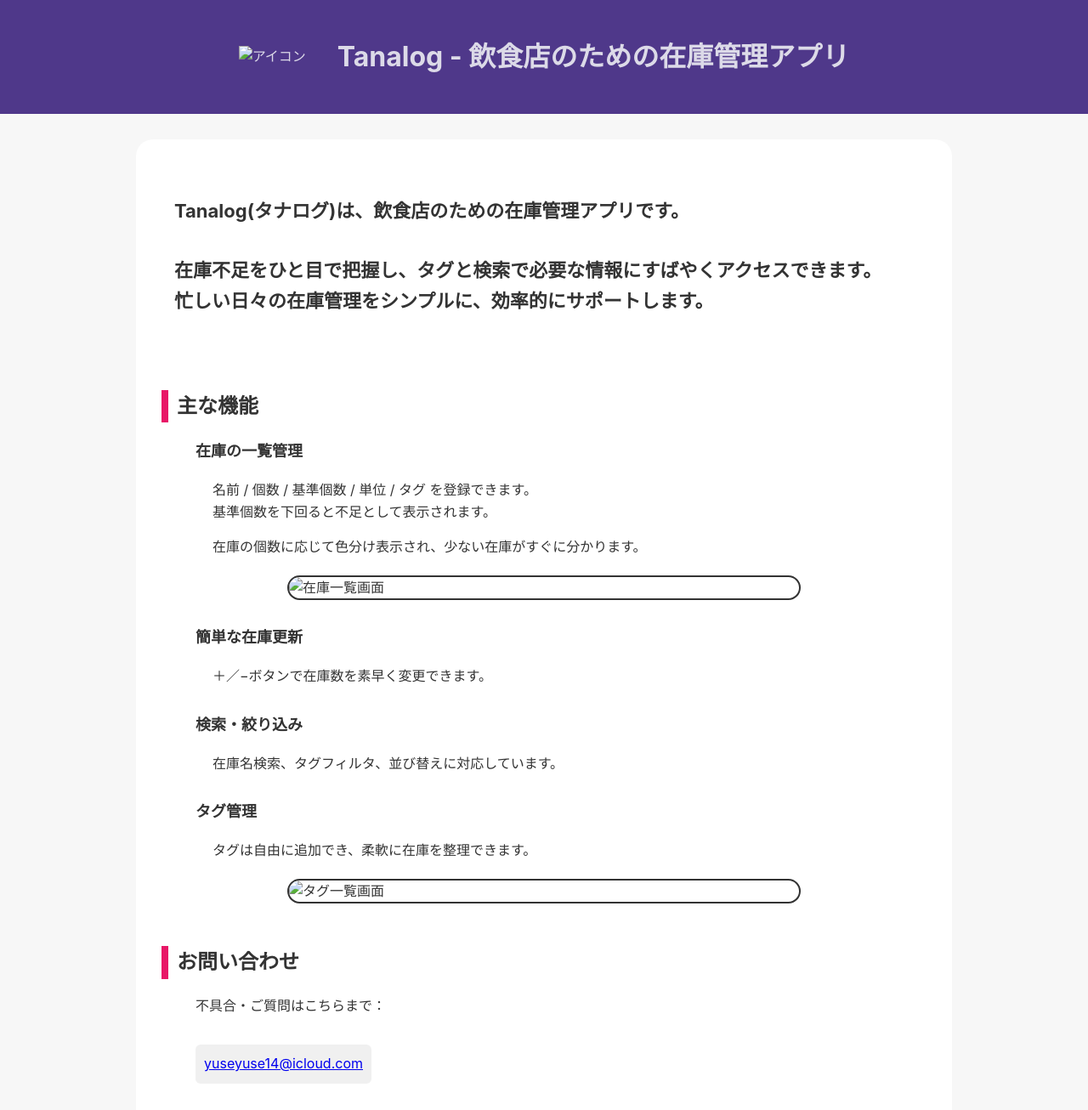
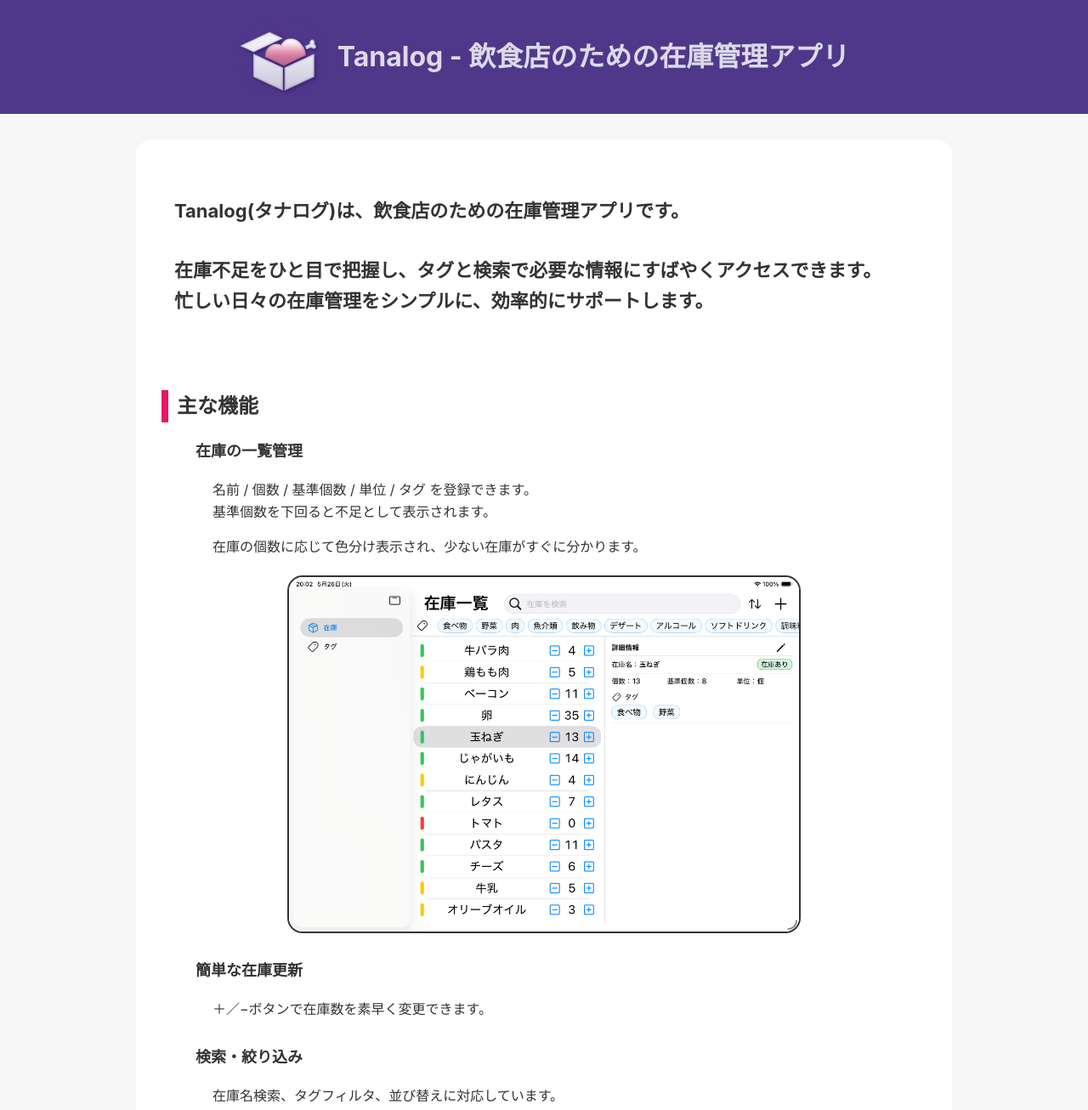
Before and after one commit to yuseyuse14/tanalog-web, a plain HTML site: page index.html in a window 1280 px wide. Shown: the top 1306 px of the page at 85% size. Drawn offline with Linux system fonts and the light colour scheme.

Commit message:
fix: ファイル名を変更したことによるバグを修正

```diff
--- a/tanalog.html
+++ b/index.html
@@ -95,7 +95,7 @@
 
 <body>
   <div class="header">
-    <img src="src/icon.png" alt="アイコン", width="100" />
+    <img src="fig/icon.png" alt="アイコン", width="100" />
     <h1>Tanalog - 飲食店のための在庫管理アプリ</h1>
   </div>
 
@@ -118,7 +118,7 @@
           基準個数を下回ると不足として表示されます。
         </p>
         <p>在庫の個数に応じて色分け表示され、少ない在庫がすぐに分かります。</p>
-        <img src="src/stock-list.png" alt="在庫一覧画面" class="app-image" />
+        <img src="fig/stock-list.png" alt="在庫一覧画面" class="app-image" />
       </div>
 
       <div class="subsection">
@@ -134,7 +134,7 @@
       <div class="subsection">
         <h3>タグ管理</h3>
         <p>タグは自由に追加でき、柔軟に在庫を整理できます。</p>
-        <img src="src/tag-list.png" alt="タグ一覧画面" class="app-image" />
+        <img src="fig/tag-list.png" alt="タグ一覧画面" class="app-image" />
       </div>
     </div>
 
```
